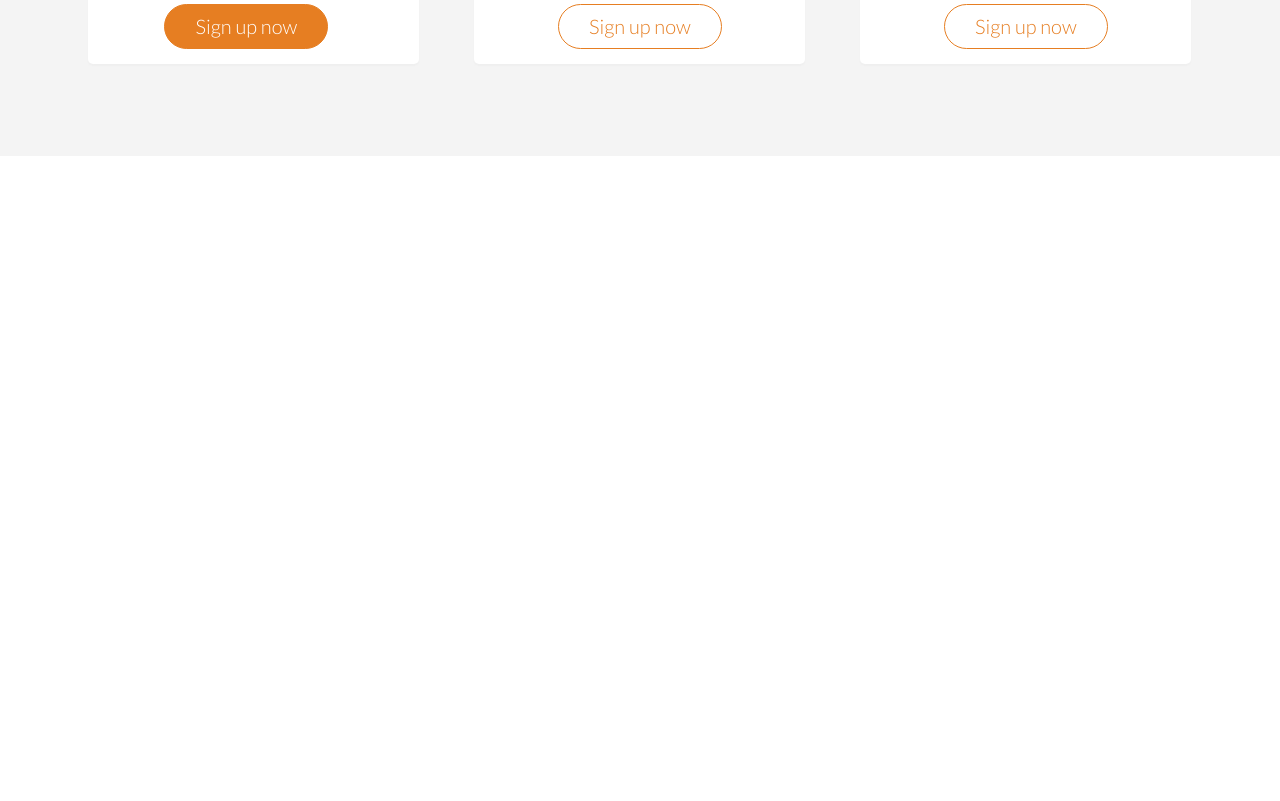
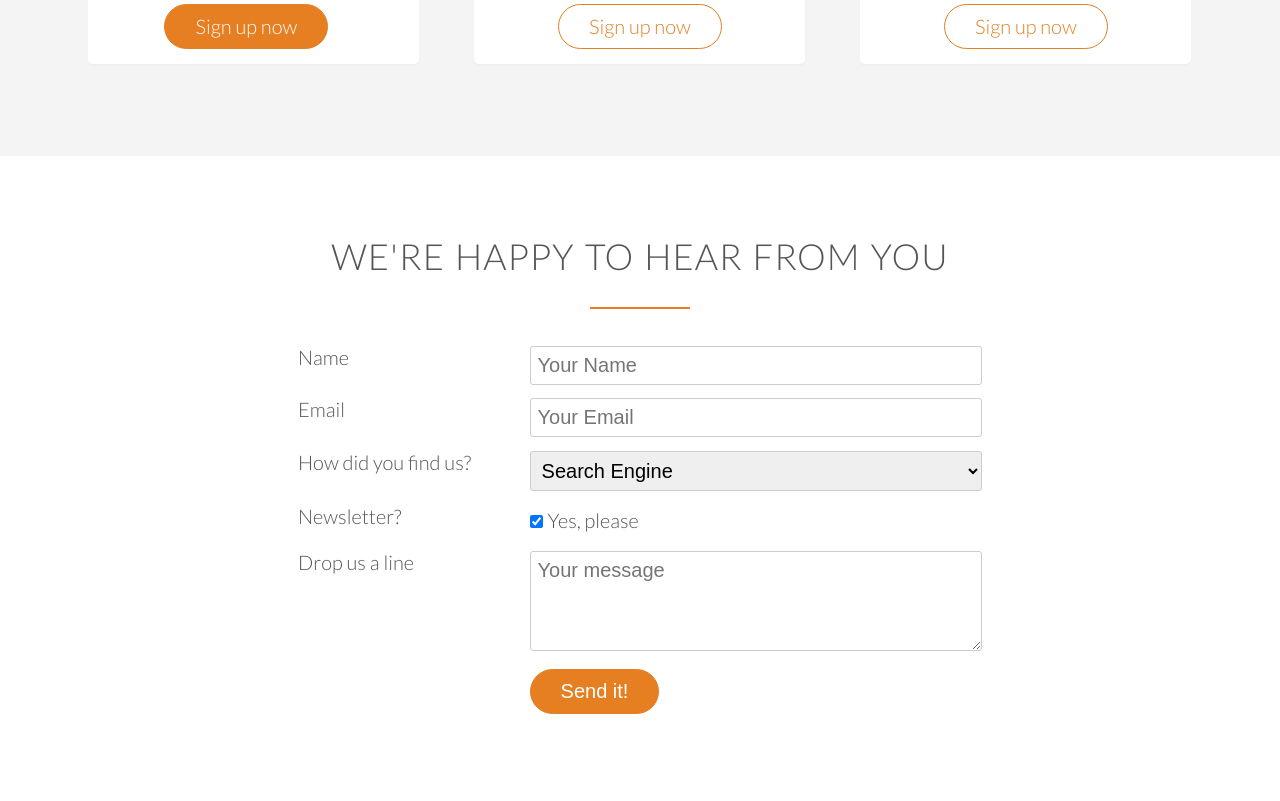
Before and after one commit to miko-engr/omnifood, a PHP site: page / in a window 1280 px wide. Shown: the part 4494-5295 px from the top of the page. Before the commit the page ends 4560 px from the top, so only its background shows below. Run offline with PHP 8.4, Linux system fonts and the light colour scheme; some web fonts are replaced.

Commit message:
complete contact form section. Completed L55.

```diff
--- a/index.html
+++ b/index.html
@@ -305,8 +305,80 @@
         </div>
     </div>
 </section>
+<section class="section-form">
+    <div class="row">
+        <h2>We're happy to hear from you</h2>
+        <div class="row">
+            <form action="#" method="post" class="contact-form">
+                <div class="row">
+                    <div class="col span-1-of-3">
+                        <label for="name">Name</label>
+                    </div>
+                    <div class="col span-2-of-3">
+                        <input type="text" name="name" id="name" placeholder="Your Name" required>
+                    </div>
+                </div>
+                <div class="row">
+                    <div class="col span-1-of-3">
+                        <label for="email">Email</label>
+                    </div>
+                    <div class="col span-2-of-3">
+                        <input type="email" name="email" id="email" placeholder="Your Email" required>
+                    </div>
+                </div>
+                <div class="row">
+                    <div class="col span-1-of-3">
+                        <label for="find-us">How did you find us?</label>
+                    </div>
+                    <div class="col span-2-of-3">
+                        <select name="find-us" id="find-us">
+                            <option value="friends">Friends</option>
+                            <option value="search" selected>Search Engine</option>
+                            <option value="ad">Advertisement</option>
+                            <option value="other">Other</option>
+                        </select>
+                    </div>
+                </div>
+                <div class="row">
+                    <div class="col span-1-of-3">
+                        <label for="news">Newsletter?</label>
+                    </div>
+                    <div class="col span-2-of-3">
+                        <input type="checkbox" name="news" id="news" checked>Yes, please
+                    </div>
+                </div>
+                <div class="row">
+                    <div class="col span-1-of-3">
+                        <label>Drop us a line</label>
+                    </div>
+                    <div class="col span-2-of-3">
+                        <textarea name="message" placeholder="Your message"></textarea>
+                    </div>
+                </div>
+                <div class="row">
+                    <div class="col span-1-of-3">
+                        <label>&nbsp;</label>
+                    </div>
+                    <div class="col span-2-of-3">
+                        <input type="submit" value="Send it!">
+                    </div>
+                </div>
+            </form>
+
+        </div>
+    </div>
+</section>
 </body>
 </html>
 
 <!--
+Title: We're happy to hear from you
+
+Fields to include:
+Name
+Email
+How did you find us?
+Newsletter
+Drop us a line
+
 -->
--- a/resources/css/style.css
+++ b/resources/css/style.css
@@ -132,7 +132,8 @@ a:active {
 
 /* ----------- Buttons ------- */
 .btn:link,
-.btn:visited{
+.btn:visited,
+input[type=submit]{
     display: inline-block;
     padding: 10px 30px;
     font-weight: 300;
@@ -142,7 +143,8 @@ a:active {
 }
 
 .btn-full:link,
-.btn-full:visited {
+.btn-full:visited,
+input[type=submit]{
     background-color: #e67e22;
     border: 1px solid #e67e22;
     color: white;
@@ -150,13 +152,16 @@ a:active {
 }
 
 .btn-ghost:link,
-.btn-ghost:visited {
+.btn-ghost:visited,
+input[type=submit] {
     border: 1px solid #e67e22;
     color: #e67e22;
 }
 
 .btn:hover,
-.btn:active {
+.btn:active,
+input[type=submit]:hover,
+input[type=submit]:active {
     background-color: #cf6d17;
 }
 
@@ -166,7 +171,8 @@ a:active {
 }
 
 .btn-ghost:hover,
-.btn-ghost:active {
+.btn-ghost:active,
+input[type=submit] {
     border: 1px solid #e67e22;
     color: #fff;
 }
@@ -430,3 +436,33 @@ cite img {
     text-align: center;
     border: 0;
 }
+
+/* ---------------------------- */
+/* Form */
+/* ---------------------------- */
+.contact-form {
+    width: 60%;
+    margin: 0 auto;
+}
+
+input[type=text],
+input[type=email],
+select,
+textarea {
+    width: 100%;
+    padding: 7px;
+    border-radius: 3px;
+    border: 1px solid #ccc;
+}
+
+textarea {
+    height: 100px;
+}
+
+input[type=checkbox] {
+    margin: 10px 5px 10px 0;
+}
+
+*:focus {
+    outline: none;
+}
```
